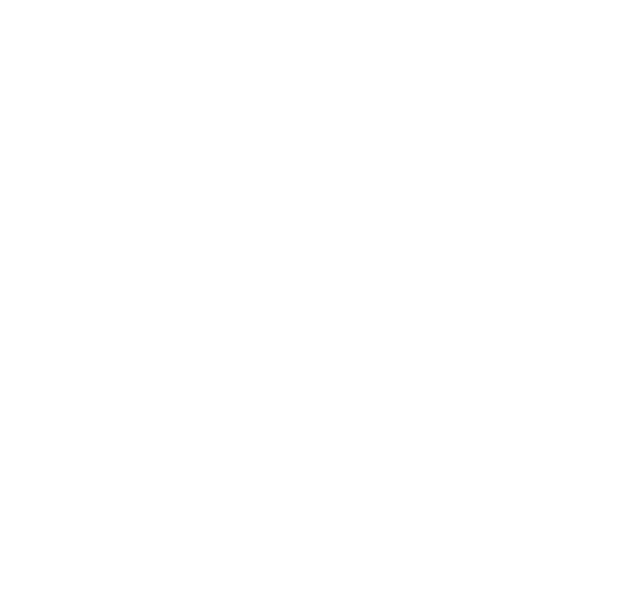
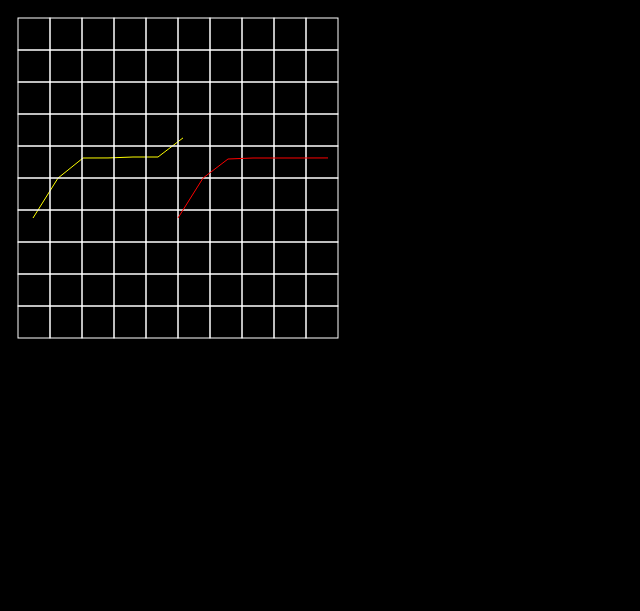
Before and after one commit to Sergey-wq1/genetic_algoritm, a plain HTML site: page index.html in a window 1280 px wide. Shown: the whole page, without its empty margins (0-640 px from the left). Drawn offline with Linux system fonts and the light colour scheme.

Commit message:
добавлен график, исправлены ошибки

```diff
--- a/index.html
+++ b/index.html
@@ -6,9 +6,19 @@
     <meta http-equiv="X-UA-Compatible" content="IE=edge">
     <meta name="viewport" content="width=device-width, initial-scale=1.0">
     <title>Document</title>
+    <style>
+        canvas {
+            background-color: black;
+        }
+
+        body {
+            background-color: black;
+        }
+    </style>
 </head>
 
 <body>
+    <canvas height='600' width='600' id='example'>Обновите браузер</canvas>
     <script src="script.js"></script>
 </body>
 
--- a/script.js
+++ b/script.js
@@ -1,3 +1,10 @@
+//canvas
+var example = document.getElementById("example"),
+    ctx = example.getContext('2d'),
+    Axys_x = 0,
+    point = 0,
+    point_next = 0,
+    Axys_y = 150;
 //функция рандома===========================================
 function Random(min, max) {
     return Math.floor(Math.random() * (max - min + 1) + min);
@@ -90,7 +97,27 @@ let float_digits = coding_value(int_value, alfa, beta), //массив соде
 general_code.sort(function (a, b) {
     return a.int - b.int;
 });
-console.log(general_code);
+//=====================================
+let array_for_canvas = [];
+general_code.forEach(function (elem, i) {
+    array_for_canvas[i] = elem.int;
+})
+ctx.strokeStyle = "yellow";
+array_for_canvas[array_for_canvas.length] = 0; //расширим массив
+for (let i = 0; i < 6; i++) {
+    if (array_for_canvas[i] > 100)
+        array_for_canvas[i] = 60;
+    else if (array_for_canvas[i] < -100)
+        array_for_canvas[i] = -60;
+    point = Axys_y - (array_for_canvas[i]);
+    point_next = Axys_y - (array_for_canvas[i + 1]);
+    ctx.beginPath();
+    ctx.moveTo(25 + (i * 25), point);
+    ctx.lineTo(25 + ((i + 1) * 25), point_next);
+    ctx.stroke()
+    ctx.closePath();
+}
+//=====================================
 //после нам необходимо обменяться генами, то есть берем  первый элемент
 //его бинарный код и отдаем другим, чтобы появилось новое потомство
 general_code.splice(5, general_code.length - 1); //вырежем плохих
@@ -137,7 +164,43 @@ let general_array_end = [];
 for (let i = 0; i < 3; i++) {
     general_array_end[i] = [array_for_child[i], arr_for_connect[i]]
 }
-general_array_end.sort(function (a, b) {
-    return a.int - b.int;
+let general_array_end_float = [general_array_end[0][1], general_array_end[1][1], general_array_end[2][1]];
+//реализуем графики
+general_array_end_float.sort(function (a, b) {
+    return a - b;
 });
-console.log(general_array_end);
+console.log(array_for_canvas);
+array_for_canvas.splice(4, array_for_canvas.length - 1);
+console.log(array_for_canvas);
+let canvas_end = [...array_for_canvas, ...general_array_end_float];
+canvas_end.sort(function (a, b) {
+    return a - b;
+});
+console.log(canvas_end)
+for (let i = 0; i < 10; i++) {
+    for (let j = 0; j < 10; j++) {
+        ctx.strokeStyle = "white";
+        ctx.strokeRect(10 + i * 32, 10 + j * 32, 32, 32);
+    }
+}
+
+point = 0;
+point_next = 0;
+
+//=====================================
+ctx.strokeStyle = "red";
+canvas_end[array_for_canvas.length] = 0; //расширим массив
+for (let i = 0; i < 6; i++) {
+    if (canvas_end[i] > 100)
+        canvas_end[i] = 60;
+    else if (canvas_end[i] < -100)
+        canvas_end[i] = -60;
+    point = Axys_y - (canvas_end[i]);
+    point_next = Axys_y - (canvas_end[i + 1]);
+    ctx.beginPath();
+    ctx.moveTo(170 + (i * 25), point);
+    ctx.lineTo(170 + ((i + 1) * 25), point_next);
+    ctx.stroke()
+    ctx.closePath();
+}
+//=====================================
```
